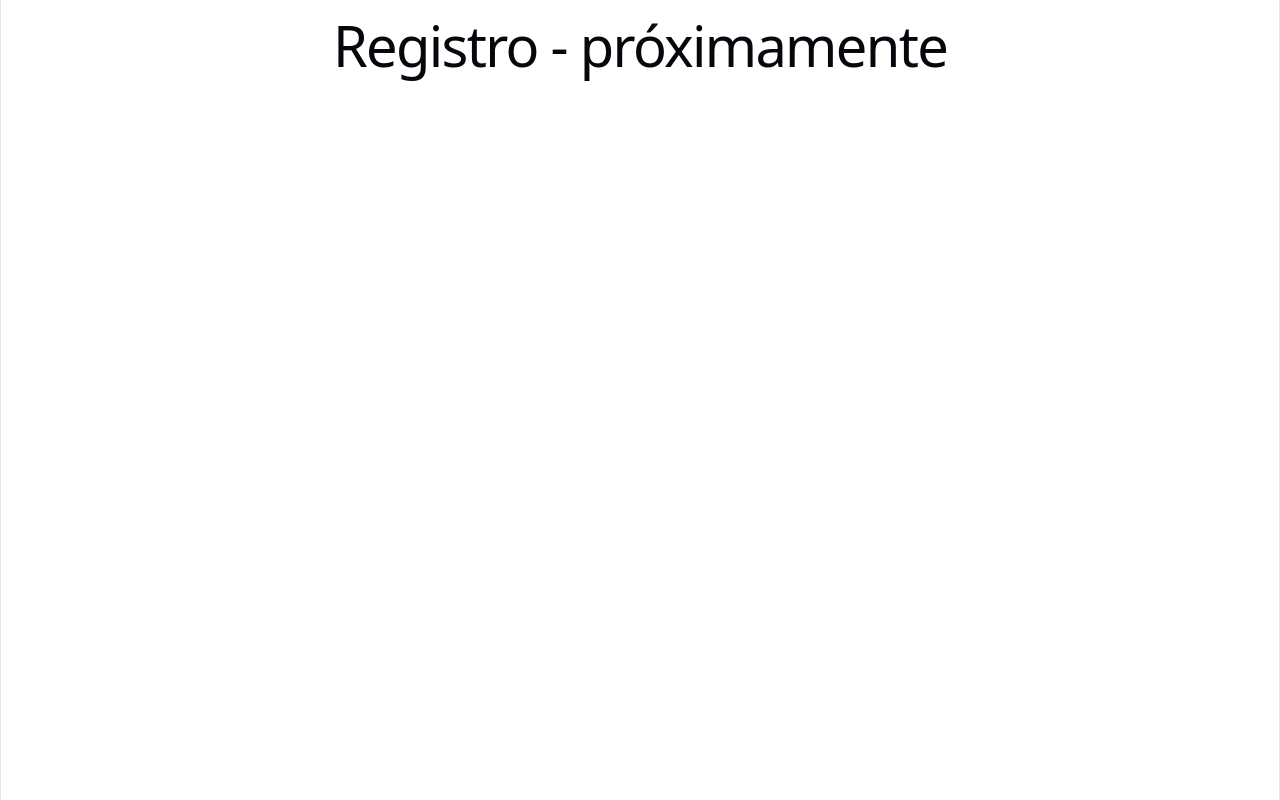
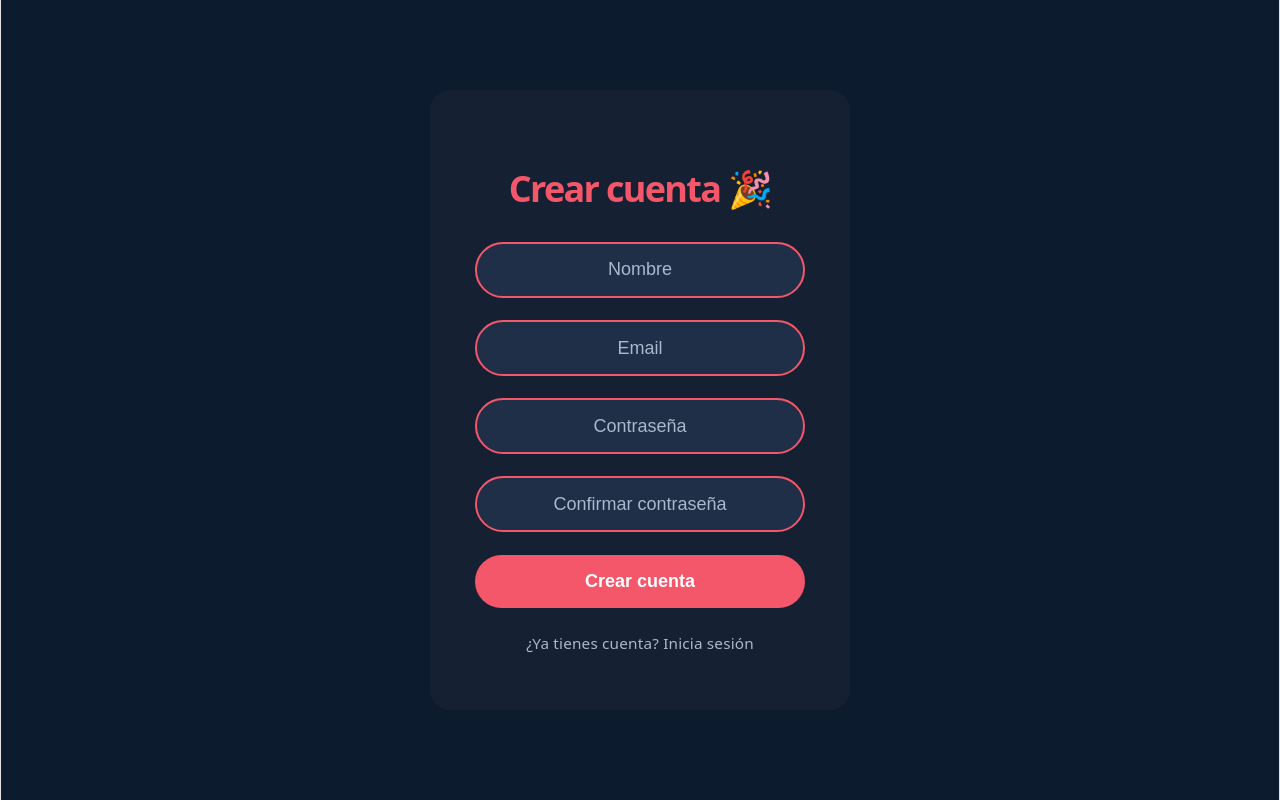
Before and after one commit to Pafris/TFG-DAW-Cultronic, a React (Vite) app: page /registro in a window 1280 px wide. Built offline with nearby package versions, Linux system fonts and the light colour scheme.

Commit message:
RegisterPage

```diff
--- a/src/pages/RegisterPage.jsx
+++ b/src/pages/RegisterPage.jsx
@@ -1,5 +1,87 @@
+import { useState } from 'react';
+import { useNavigate } from 'react-router-dom';
+import './LoginPage.css';
+
 function RegisterPage() {
-  return <h1>Registro - próximamente</h1>;
+  const [nombre, setNombre] = useState('');
+  const [email, setEmail] = useState('');
+  const [password, setPassword] = useState('');
+  const [confirmPassword, setConfirmPassword] = useState('');
+  const [error, setError] = useState('');
+  const navigate = useNavigate();
+
+  const handleRegister = () => {
+    setError('');
+
+    if (!nombre || !email || !password || !confirmPassword) {
+      setError('Por favor rellena todos los campos.');
+      return;
+    }
+
+    if (password !== confirmPassword) {
+      setError('Las contraseñas no coinciden.');
+      return;
+    }
+
+    if (password.length < 8) {
+      setError('La contraseña debe tener al menos 8 caracteres.');
+      return;
+    }
+
+    // Aquí irá la llamada a la API cuando conectemos el back
+
+    navigate('/login');
+  };
+
+  return (
+    <div className="page-bg">
+      <div className="card">
+        <h1 className="titulo">Crear cuenta 🎉</h1>
+
+        {error && <p className="error-msg">{error}</p>}
+
+        <input
+          className="input"
+          type="text"
+          placeholder="Nombre"
+          value={nombre}
+          onChange={(e) => setNombre(e.target.value)}
+        />
+        <input
+          className="input"
+          type="email"
+          placeholder="Email"
+          value={email}
+          onChange={(e) => setEmail(e.target.value)}
+        />
+        <input
+          className="input"
+          type="password"
+          placeholder="Contraseña"
+          value={password}
+          onChange={(e) => setPassword(e.target.value)}
+        />
+        <input
+          className="input"
+          type="password"
+          placeholder="Confirmar contraseña"
+          value={confirmPassword}
+          onChange={(e) => setConfirmPassword(e.target.value)}
+        />
+
+        <button className="btn-entrar" onClick={handleRegister}>
+          Crear cuenta
+        </button>
+
+        <p className="registro-link">
+          ¿Ya tienes cuenta?{' '}
+          <a onClick={() => navigate('/login')} style={{ cursor: 'pointer' }}>
+            Inicia sesión
+          </a>
+        </p>
+      </div>
+    </div>
+  );
 }
 
 export default RegisterPage;
```
